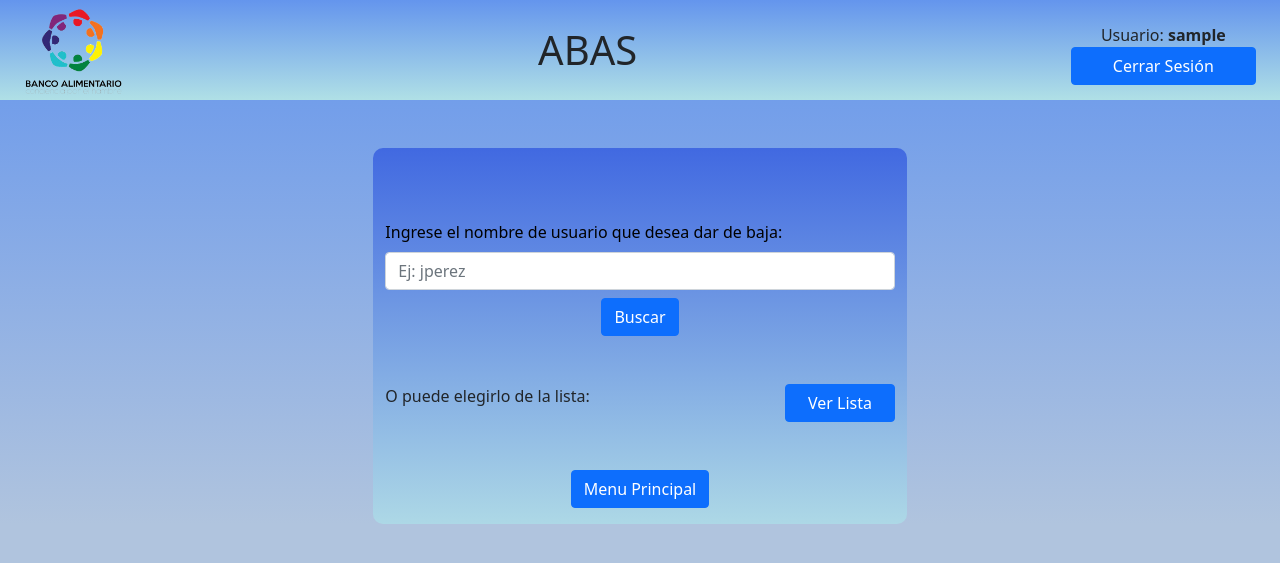
After one commit to sebanunez/ABAS, a PHP site: page /usuario_menu_baja.php in a window 1280 px wide. The commit adds this page. Shown: the top 563 px of the page. Run offline with PHP 8.4, Linux system fonts and the light colour scheme; a user stored in the database is signed in.

Commit message:
Menu baja usuario

```diff
--- a/principal.php
+++ b/principal.php
@@ -129,7 +129,7 @@
                         <div class="d-grid gap-2">
                            <p>Administración de las cuentas de usuario con acceso a este sistema.</p>
                            <a href="usuario_alta.php" class="btn btn-primary">ALTA</a>
-                           <a href="" class="btn btn-primary">BAJA</a>
+                           <a href="usuario_menu_baja.php" class="btn btn-primary">BAJA</a>
                            <a href="" class="btn btn-primary">MODIFICAR</a>
                            <a href="usuario_consulta.php" class="btn btn-primary">CONSULTA</a>
                         </div>
--- /dev/null
+++ b/usuario_menu_baja.php
@@ -0,0 +1,145 @@
+<?php
+
+  session_start();
+
+?>
+
+<!doctype html>
+<html lang="es">
+  <head>
+    <!-- Required meta tags -->
+    <meta charset="utf-8">
+    <meta name="viewport" content="width=device-width, initial-scale=1">
+
+    <!-- Bootstrap CSS -->
+    <link href="https://cdn.jsdelivr.net/npm/bootstrap@5.1.3/dist/css/bootstrap.min.css" rel="stylesheet" integrity="sha384-1BmE4kWBq78iYhFldvKuhfTAU6auU8tT94WrHftjDbrCEXSU1oBoqyl2QvZ6jIW3" crossorigin="anonymous">
+
+    <title>Administración de Beneficiarios del Área Social (ABAS) - BALP</title>
+
+</head>
+
+
+<body style="background-color: lightsteelblue;">
+
+  <div class="container-fluid" style="text-align: center; background: linear-gradient(to bottom, cornflowerblue, lightsteelblue);">
+
+    <!-- CABECERA -->
+    <div class="row" id="cabecera" style="justify-content: center; align-items: center; background: linear-gradient(to bottom, cornflowerblue, powderblue); height: 100px;">
+
+      <div class="row m-1" style="justify-content: center; align-items: center;">
+        <div class="col-1">
+          <img src="images/logo.png" width="100px" height="100px">
+        </div>
+
+        <div class="col-9">
+          <h1>ABAS</h1>
+        </div>
+
+        <div class="col-2">
+          Usuario: <strong><?php echo $_SESSION['Usuario']; ?></strong>
+          <div class="d-grid gap-2">
+
+                <?php
+                  echo "<a href='index.php' class='btn btn-primary'>"."Cerrar Sesión"."</a>";
+
+                ?>
+
+         </div>
+
+        </div>
+
+      </div>
+
+
+    </div>
+
+    <!-- CAJA AZUL -->
+    <div class="row mt-4 mb-4 g-4" style="justify-content: center; align-items: center;"> <!-- Div Cuadro -->
+      <div class="col col-sm-5" style="border-radius: 10px; background: linear-gradient(to bottom, royalblue, lightblue);">
+
+
+      <!-- MENU DE OPCIONES -->
+        <div class="row mt-4 mb-3" id="caja_opciones" style="justify-content: center; align-items: center;">
+
+  	      <div class="col col-sm">
+
+            <?php
+
+              if ($_SESSION['Rol'] == 'ADMINISTRADOR') {
+
+                  ?>
+                 <div class="col mt-5 mb-5">
+
+                 <form method="post" action="usuario_consulta_fin.php">
+
+                  <div class="mb-3">
+                    <div class="form-text mb-2" style="color: black; text-align: left; font-size: medium;">Ingrese el nombre de usuario que desea dar de baja:</div>
+                    <input type="text" required placeholder="Ej: jperez" class="form-control" name="cajaBusqueda">
+                    <input type="hidden" class="form-control" name="cajaOrigen" value="BAJA">
+                      <input type="hidden" class="form-control" name="cajaCriterio" value="USUARIO">
+                     <div class="col mt-2" style="text-align:center;">
+                      <button type="submit" class="btn btn-primary">Buscar</button>
+                    </div>
+                    </div>
+                  </form>
+                </div>
+
+                <form method="post" action="usuario_consulta_fin.php">
+                  <div class="row">
+                  <div class="col-9" style="text-align: left; justify-content: flex-end;">
+                      <input type="hidden" class="form-control" name="cajaOrigen" value="BAJA">
+                      <input type="hidden" class="form-control" name="cajaCriterio" value="ESTADO">
+                      <input type="hidden" class="form-control" name="cajaBusqueda" value="ACTIVO">
+                      O puede elegirlo de la lista:
+                    </div>
+                    <div class="col-3 d-grid">
+                      <button type="submit" class="btn btn-primary">Ver Lista</button>
+                    </div>
+                   </div>
+                   <br>
+                   <br>
+                   <div class="col" style="text-align:center;">
+                      <a  href="principal.php" class="btn btn-primary">Menu Principal</a>
+                      </div>
+                </form>
+
+
+
+
+            <?php
+                  }
+              else
+              {
+
+                if ($_SESSION['Rol'] == 'OPERADOR') {
+
+                  echo "ERROR: Acceso denegado";
+
+                } else {
+
+                  echo "ERROR: Acceso denegado";
+
+                }
+
+
+              }
+
+            ?>
+
+
+          </div>
+
+	      </div>
+
+      </div>
+
+    </div> <!-- Fin Div Cuadro -->
+
+  </div>
+
+
+    <!-- Option 1: Bootstrap Bundle with Popper -->
+    <script src="https://cdn.jsdelivr.net/npm/bootstrap@5.1.3/dist/js/bootstrap.bundle.min.js" integrity="sha384-ka7Sk0Gln4gmtz2MlQnikT1wXgYsOg+OMhuP+IlRH9sENBO0LRn5q+8nbTov4+1p" crossorigin="anonymous"></script>
+
+  </body>
+</html>
```
Also changed, not shown: usuario_baja.php (+15 -9 lines).
